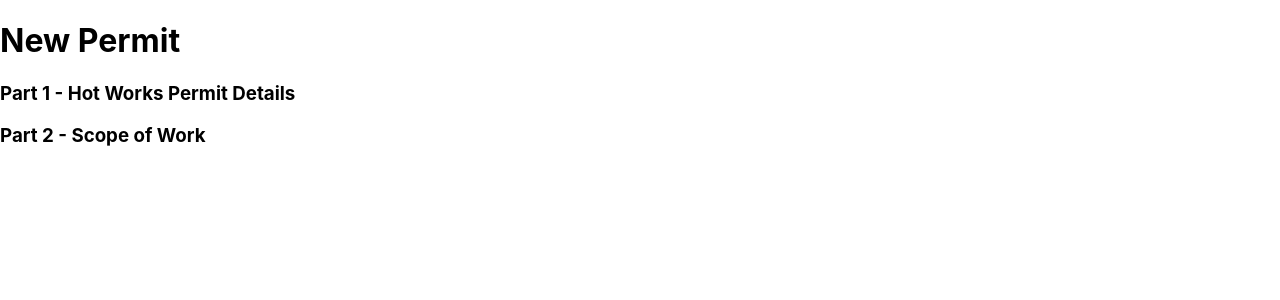
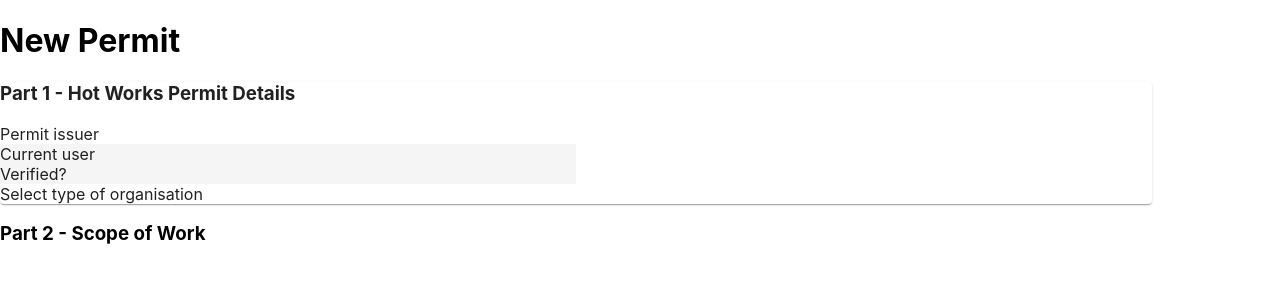
Before and after one commit to Catherinen29/skunkworks, a React (Create React App) app: page / in a window 1280 px wide. Shown: the top 300 px of the page. Built offline with nearby package versions, Linux system fonts and the light colour scheme.

Commit message:
Begin building out Part1.

```diff
--- a/src/components/newPermit/Part1.js
+++ b/src/components/newPermit/Part1.js
@@ -1,11 +1,30 @@
-
+import { Box, Paper } from "@mui/material"
 
 export default function Part1() {
 
     return(
-        <>
+        <Paper component="section" sx={{
+                width: '90%', /*This doesn't work */
+                bgcolor: '#ffffff',
+                borderRadius: 1 }}>
             <h3>Part 1 - Hot Works Permit Details</h3>
+            <div>
+                Permit issuer
+                {/* information icon */}
+                <Box component="section"
+                    sx={{bgcolor:'#f5f5f5',
+                        width:'50%'
+                }}>Current user
+                    <div>Verified?</div>
+                </Box>
+            </div>
 
-        </>
+            <div>
+                Select type of organisation
+
+            </div>
+
+
+        </Paper>
     )
 }
```
